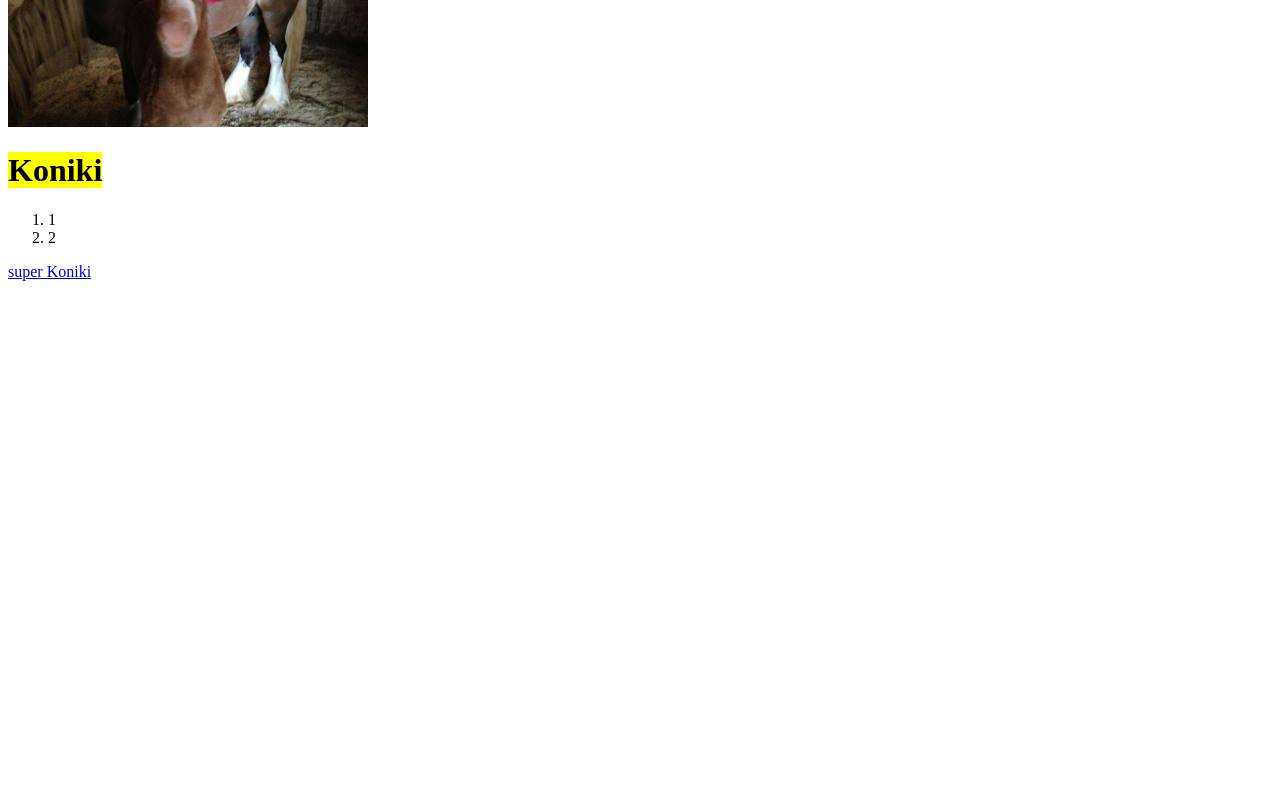
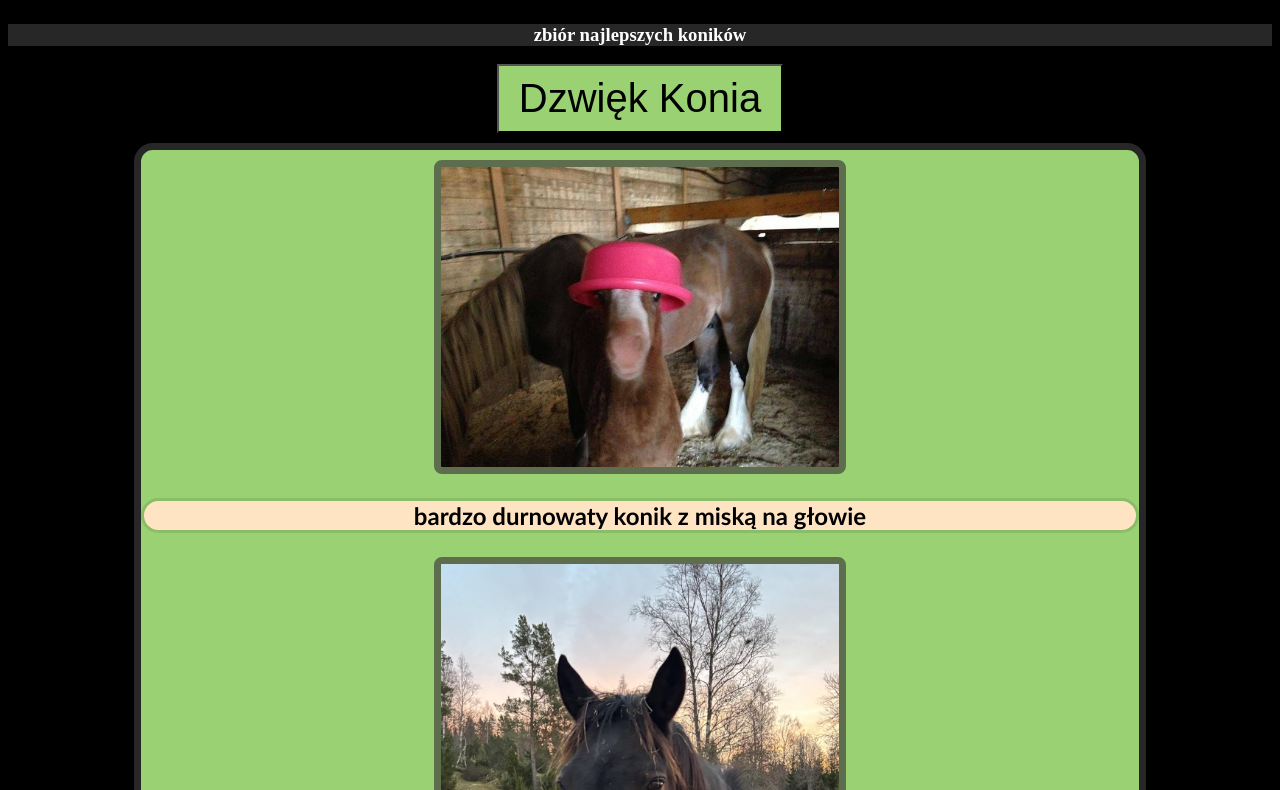
Before and after one commit to drdrwal/gitest, a plain HTML site: page index.html in a window 1280 px wide. Shown: the part 121-911 px from the top of the page. Before the commit the page ends 800 px from the top, so only its background shows below. Drawn offline with Linux system fonts and the light colour scheme.

Commit message:
Css implementation + sources:
	new file:   images/2.JPG
	new file:   images/3.JPG
	new file:   images/4.JPG
	new file:   images/5.JPG
	new file:   images/6.JPG
	new file:   images/7.JPG
	modified:   index.html
	modified:   pages/about.html
	new file:   sounds/chime.mp3
	new file:   sounds/horse.mp3
	new file:   styles.css

```diff
--- a/index.html
+++ b/index.html
@@ -4,15 +4,50 @@
     <meta charset="UTF-8">
     <meta name="viewport" content="width=device-width, initial-scale=1.0">
     <title>Koniki</title>
+    <link rel="stylesheet" href="styles.css">
 </head>
 <body>
     <!-- bleb -->
-    <img src="images/1.jpeg" height="240" width="360">
-    <p><h1><mark>Koniki</mark></h1></p>
-    <ol>
-        <li>1</li>
-        <li>2</li>
-    </ol>
-    <a href="pages/index.html" target="_blank" rel="noopener noreferrer">super Koniki</a>
+    <audio id="chime" src="sounds/chime.mp3"></audio>
+
+    <script>
+        window.onload = function(){
+            document.getElementById("chime").play();
+        }
+    </script>
+    <audio id="sound" src="sounds/horse.mp3" preload="auto"></audio>
+
+
+
+    <h1 style="font-size: 58px;">Koniki.com</h1>
+    <h3 id="podtext" style="text-align: center;">zbiór najlepszych koników</h3>
+    <div style="text-align: center;"><button class="bttn" onclick="document.getElementById('sound').play();"> Dzwięk Konia </button></div>
+    <div class="container">
+        <div>
+            <img src="images/1.jpeg" >
+                <p>bardzo durnowaty konik z miską na głowie</p>
+            <img src="images/2.JPG" >
+                <p>coś mu nie pasuje...</p>
+            <img src="images/3.JPG" >
+                <p>koń siedzący</p>
+            <img src="images/4.JPG" >
+                <p>wąs</p>
+            <img src="images/5.JPG" >
+                <p>yyy.....</p>
+            <img src="images/6.JPG" >
+                <p>co tam masz</p>
+            <img src="images/7.JPG" >
+                <p>w bieszczadach...</p>
+        </div>
+        <div class="subtext">
+
+        </div>
+    </div>
+    <h3>Zbiór koników dla wybrednych</h3>
+    <div>
+        <a href="pages/about.html" target="_blank" rel="noopener noreferrer" >
+            <button style="text-align: center;">o tej stronie</button>
+        </a>
+    </div>
 </body>
 </html>
--- /dev/null
+++ b/styles.css
@@ -0,0 +1,61 @@
+h1{
+    color: rgb(169, 255, 135);
+    text-align: center;
+    font-size: 44px;
+}
+
+body{
+    background-color: black;
+}
+#podtext{
+    color: rgb(255, 255, 255);
+    background-color: rgb(39, 39, 39);
+}
+
+button{
+    color: white; background-color: rgb(82, 82, 82);
+
+}
+
+.container{
+    background-color: rgb(153, 209, 115);
+    border: 0.2cm;
+    border-color: rgb(39, 39, 39);
+    border-style:solid;
+    border-radius: 0.5cm;
+    text-align: center;
+    margin: 0 10%;
+
+}
+img{
+    background-color: rgb(153, 209, 115);
+    border: 0.2cm;
+    border-radius: 8px;
+    border-style:solid;
+    border-color: rgb(93, 109, 77);
+    margin-top: 1%;
+    margin-left: auto;
+    margin-right: auto;
+    width: 40%;
+    display: block;
+    align-items: center;
+}
+
+p{
+    font-family: 'Trebuchet MS', Bold;
+    font-weight: bold;
+    background-color: bisque;
+    border: 0.1cm;
+    border-radius: 40px;
+    border-style:solid;
+    border-color: rgb(137, 189, 103);
+    font-size: 24px;
+}
+
+.bttn{
+    margin-bottom: 10px;
+    background-color: rgb(153, 209, 115);
+    color: rgb(0, 0, 0);
+    font-size: 40px;
+    padding: 10px 20px;
+}
```
Also changed, not shown: pages/about.html (+1 -1 lines), images/2.JPG (added), images/3.JPG (added), images/4.JPG (added), images/5.JPG (added), images/6.JPG (added), images/7.JPG (added), 2 other files.
